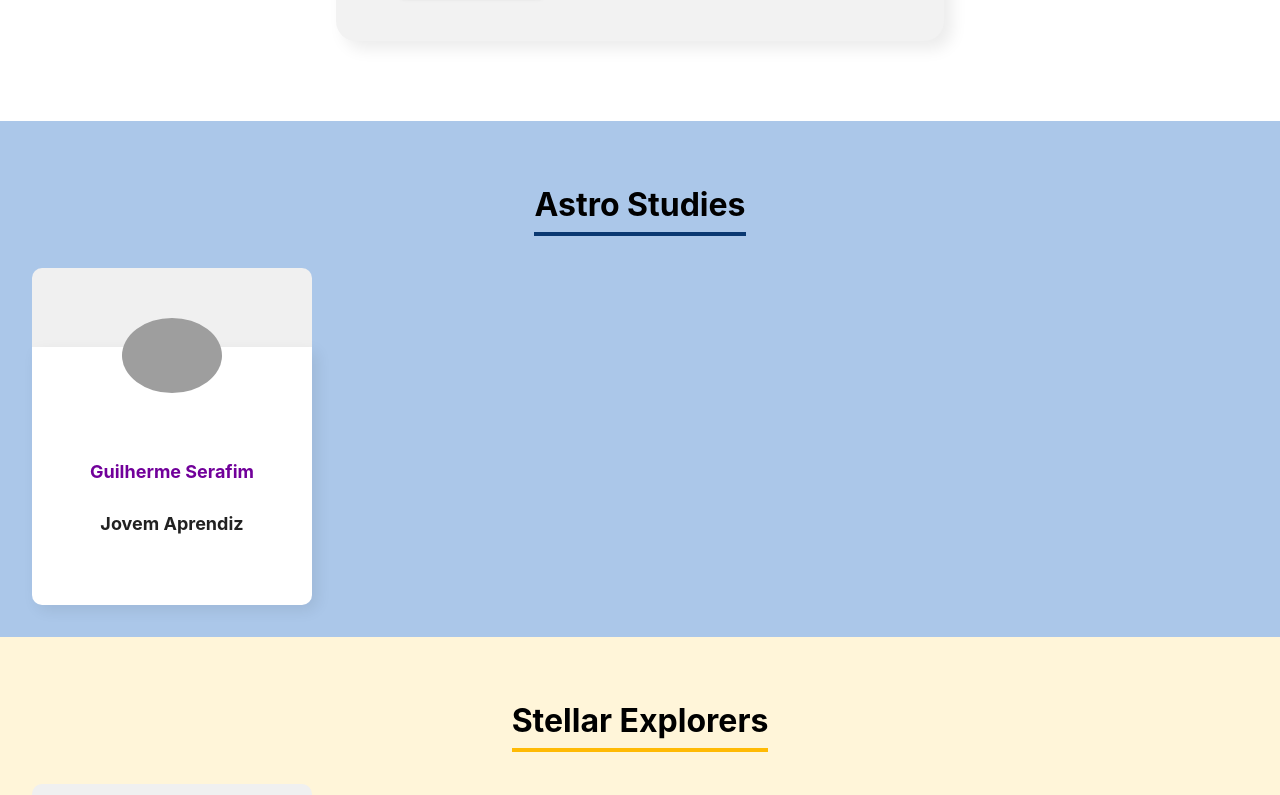
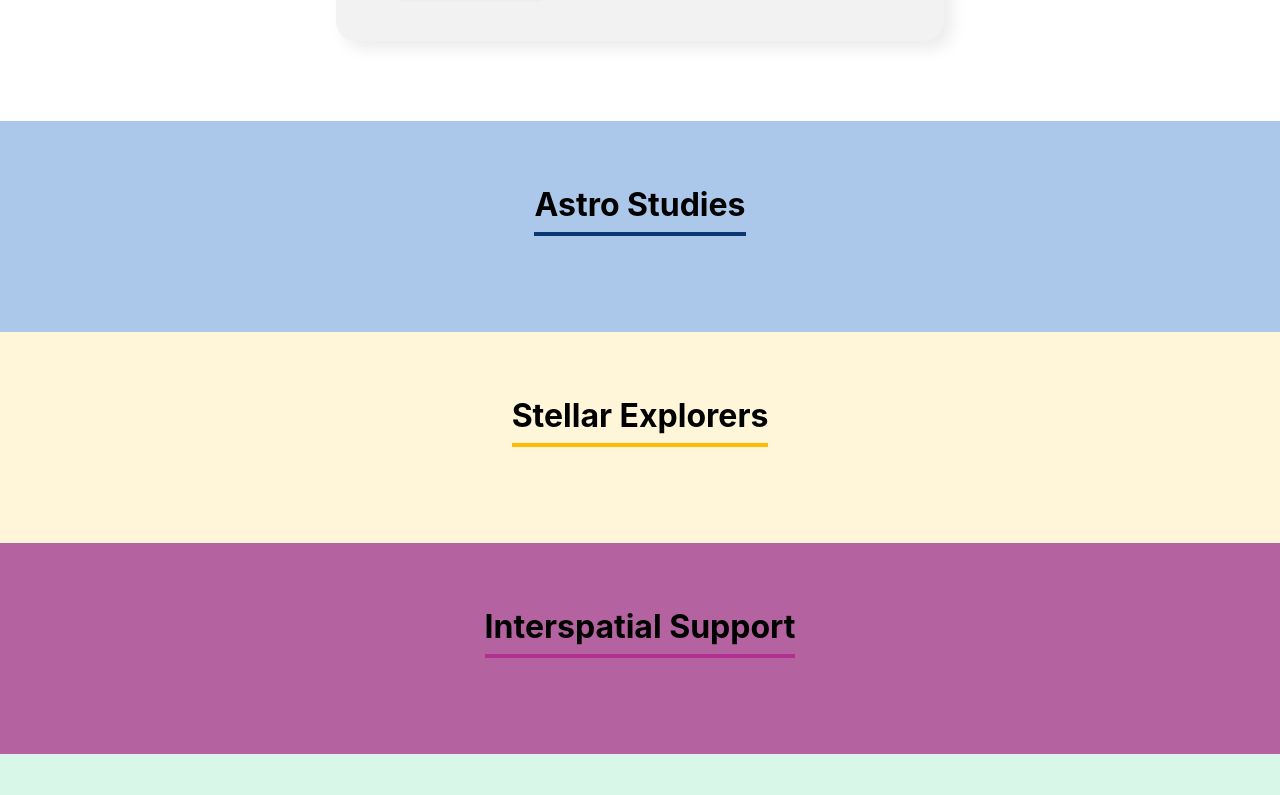
Before and after one commit to GuilhermeSerafim/interestelar, a React (Create React App) app: page / in a window 1280 px wide. Shown: the part 1165-1960 px from the top of the page. Built offline with nearby package versions, Linux system fonts and the light colour scheme; grey boxes are pictures that could not be loaded.

Commit message:
Deixando exibição de astros dinamica e estilizando os card dos mesmos

```diff
--- a/src/App.js
+++ b/src/App.js
@@ -55,7 +55,14 @@ function App() {
         aoNovoAstroAdicionado={astro => adicionarAstro(astro)}
       />
       {/* Tem que ter key em uma lista, o REACT usa essa key */}
-      {exibicaoDosTimes.map(team => <Team primaryColor={team.primaryColor} backgroundColor={team.backgroundColor} key={team.name} name={team.name} />)}
+      {exibicaoDosTimes.map(team =>
+        <Team
+          primaryColor={team.primaryColor}
+          backgroundColor={team.backgroundColor}
+          key={team.name}
+          name={team.name}
+          astros={astros}
+        />)}
     </div>
   );
 }
--- a/src/componentes/Astro/Astro.css
+++ b/src/componentes/AstroCard/AstroCard.css
@@ -6,6 +6,7 @@
     background-color:  #F0F0F0;
     border-radius: 10px 10px 0px 0px;
 }
+
 .astro img {
     width: 100px;
     border-radius: 50%;
--- a/src/componentes/Astro/index.jsx
+++ b/src/componentes/AstroCard/index.jsx
@@ -1,22 +1,21 @@
 import { Avatar, Card, CardContent } from '@mui/material';
-import './Astro.css';
+import './AstroCard.css';
 
 const Astro = (props) => {
 
     // Destructuring
-    const { imagem } = props;
+    const { imagem, nome, planeta } = props;
     return (
         <div className='astro'>
             <div className='cabecalho'>
                 <img
-                    src='https://github.com/guilhermeserafim.png'
+                    src={imagem}
                     alt='imagem do astro'
-                    // sx={{width: 100, height: 100}}
                 />
             </div>
             <div className='rodape'>
-                <h4>Guilherme Serafim</h4>
-                <h5>Jovem Aprendiz</h5>
+                <h4>{nome}</h4>
+                <h5>{planeta}</h5>
             </div>
         </div>
     )
--- a/src/componentes/Team/Team.css
+++ b/src/componentes/Team/Team.css
@@ -1,11 +1,18 @@
-.time {
+.team {
     text-align: center;
     padding: 32px;
 }
 
-.time h3 {
+.team h3 {
     font-size: 32px;
     border-bottom: 4px solid;
     display: inline-block;
     padding-bottom: 8px;
 }
+
+.team .astros {
+    display: flex;
+    justify-content: space-around;
+    margin-top: 32px;
+    flex-wrap: wrap;
+}
--- a/src/componentes/Team/index.jsx
+++ b/src/componentes/Team/index.jsx
@@ -1,14 +1,16 @@
-import Astro from "../Astro";
+import AstroCard from "../AstroCard";
 import "./Team.css";
 // Primeiramente vou fazer conforme as instruções, depois vejo alguma forma de refatorar para componentes do Material UI
 // Criando "dumb" component
 const Team = (props) => {
-    const {name, primaryColor, backgroundColor} = props;
+    const { name, primaryColor, backgroundColor, astros } = props;
 
     return (
-        <section className="time" style={{backgroundColor: backgroundColor}}> {/**2 chaves - 1 para incorporar js, e a 2 é sintaxe para objeto js */}
-            <h3 align="center" style={{borderColor: primaryColor}}>{name}</h3>
-            <Astro/>
+        <section className="team" style={{ backgroundColor: backgroundColor }}> {/**2 chaves - 1 para incorporar js, e a 2 é sintaxe para objeto js */}
+            <h3 align="center" style={{ borderColor: primaryColor }}>{name}</h3>
+            <div className="astros">
+                {astros.map(astro => <AstroCard nome={astro.nome} planeta={astro.planeta} imagem={astro.imagem} />)}
+            </div>
         </section>
     )
 }
```
